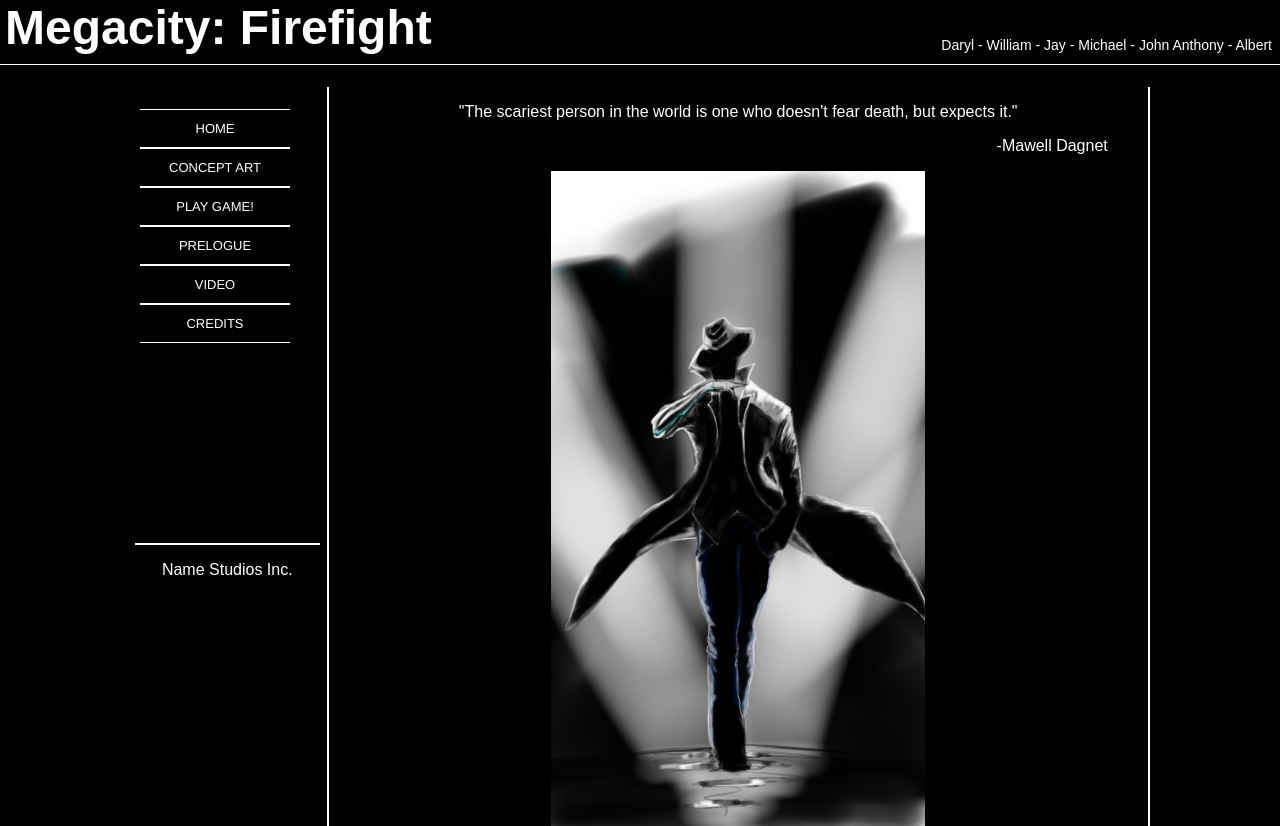
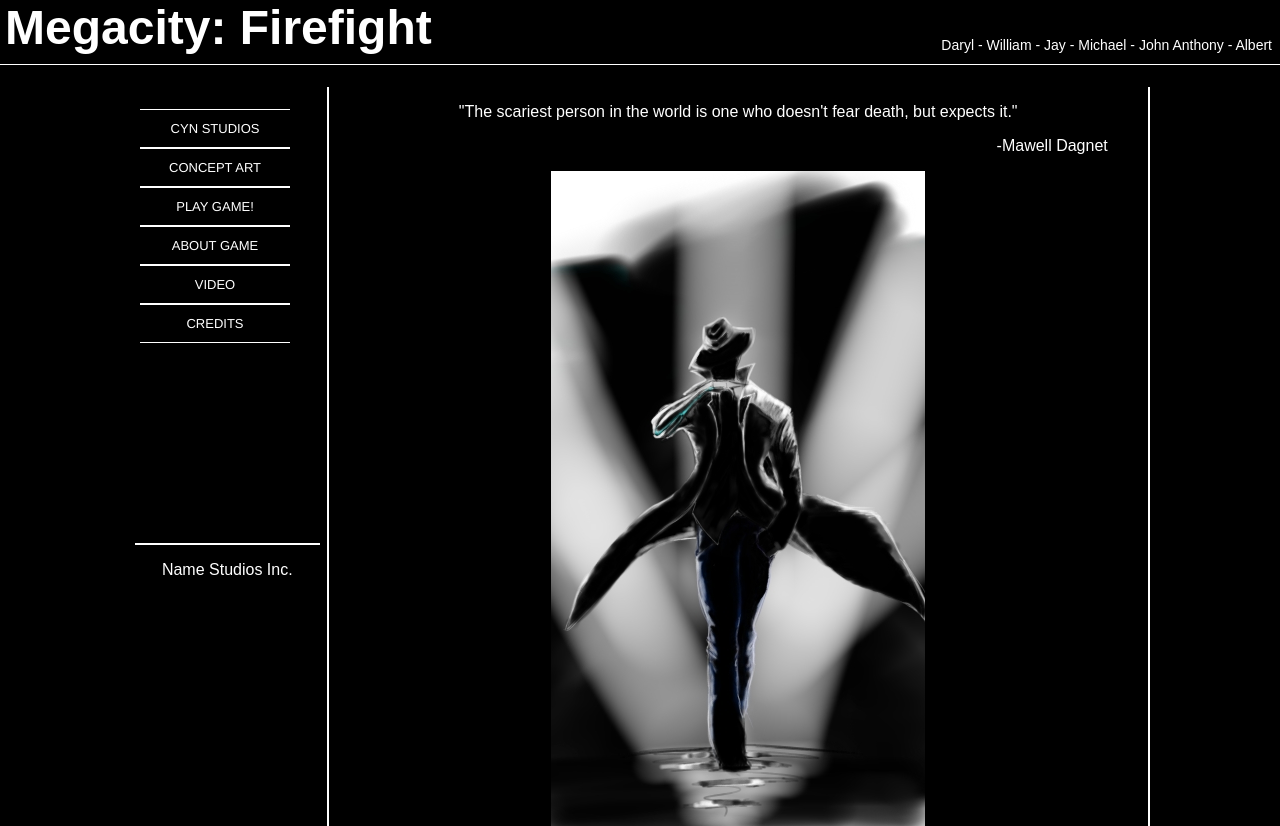
Before and after one commit to wvelez/test, a PHP site: page /index.php in a window 1280 px wide. Shown: the top 826 px of the page. Run offline with PHP 8.4, Linux system fonts and the light colour scheme.

Commit message:
Update sidebar.php

```diff
--- a/aws-website/sidebar.php
+++ b/aws-website/sidebar.php
@@ -1,10 +1,10 @@
 <div id="lsidebar">
         <div id='cssmenu'>
         <ul>
-        <li><a href='index.php'><span>Home</span></a></li>
+        <li><a href='index.php'><span>CYN Studios</span></a></li>
         <li><a href='concept.php'><span>Concept Art</span></a></li>
   	<li><a href='game.php'><span>Play Game!</span></a></li>
-        <li><a href='#'><span>Prelogue</span></a></li>
+        <li><a href='#'><span>About Game</span></a></li>
         <li><a href='#'><span>Video</span></a></li>
         <li><a href='#'><span>Credits</span></a></li>
         </ul>
```
